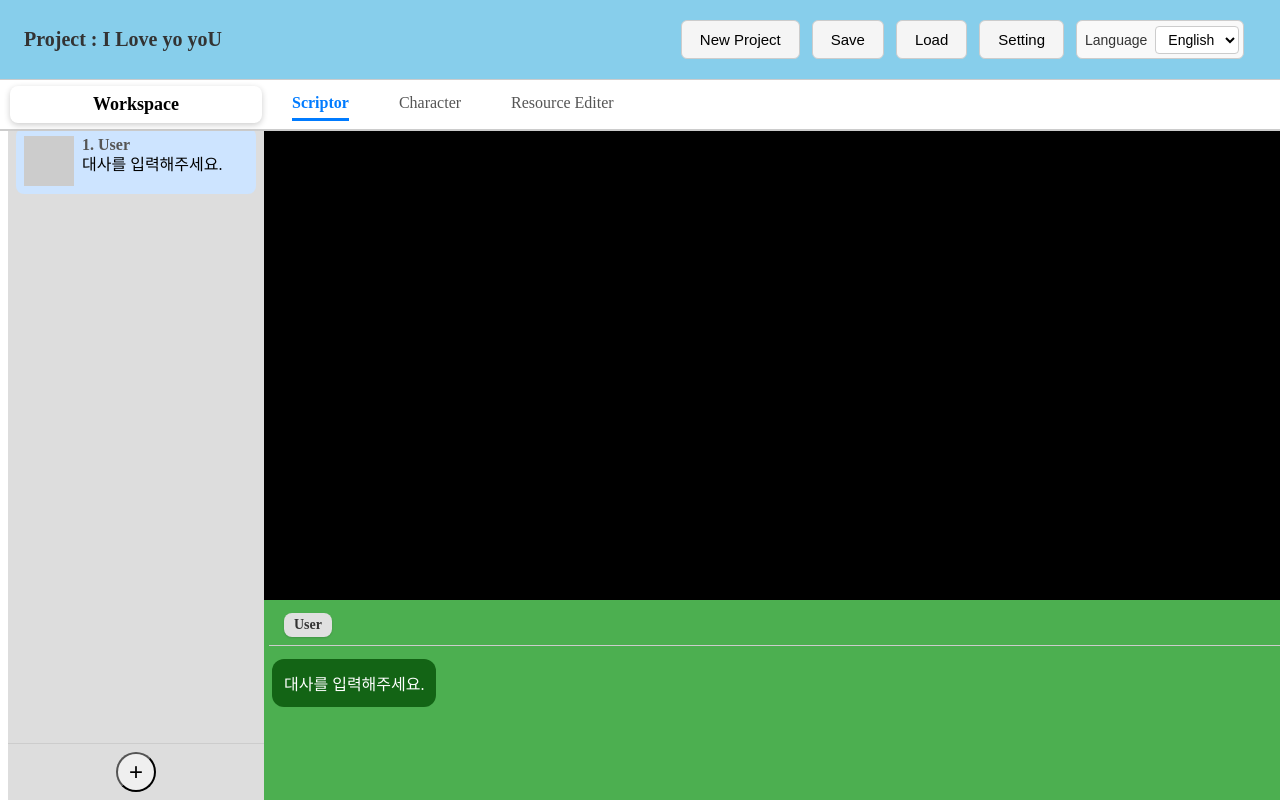
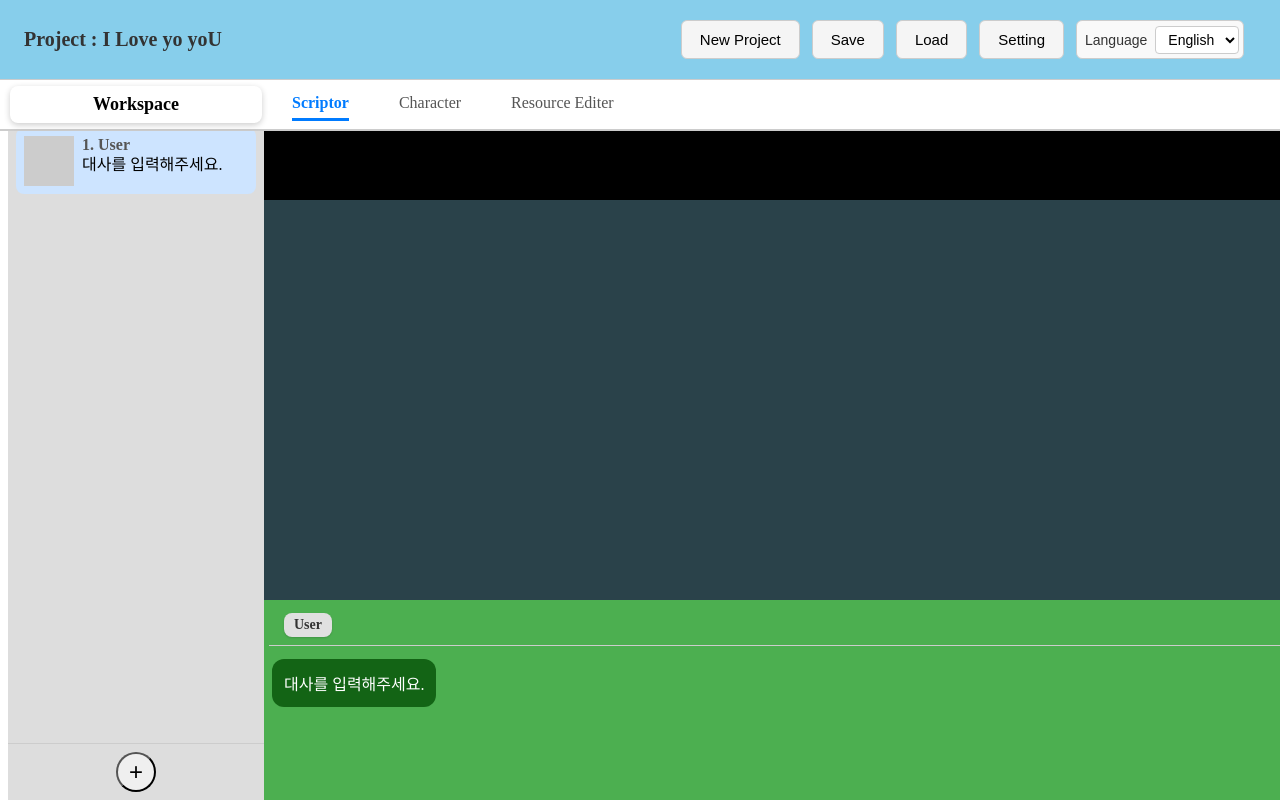
Before and after one commit to andoricano/JsonGenerator, a React (Vite) app: page / in a window 1280 px wide. Built offline with nearby package versions, Linux system fonts and the light colour scheme; no server answers.

Commit message:
[feat] Scriptor Image Editing 영역 추가.

```diff
--- a/src/components/main/tab/scriptor/ImageSceneSection.tsx
+++ b/src/components/main/tab/scriptor/ImageSceneSection.tsx
@@ -0,0 +1,56 @@
+import React, { useState } from 'react';
+import { Script, ScriptCharacter } from '../../../../scene';
+
+
+type ImageSceneSectionProps = {
+  script: Script;
+  onCharacter: (idx: number) => void;
+};
+
+export default function ImageSceneSection(
+  {
+    script,
+     onCharacter
+  }: ImageSceneSectionProps
+) {
+  var [editing, setEditing] = useState(false);
+  var [character, setCharacter] = useState(script.character);
+
+  const handleSave = (idx : number) => {
+    onCharacter(idx)
+  }
+
+  return (
+    <div style={styles.container}
+      onClick={() => setEditing(true)}
+    >
+
+      {editing ? (
+        <div>
+        </div>
+      ) : (
+        <div>
+        </div>
+      )}
+    </div>
+  );
+}
+
+export const styles: { [key: string]: React.CSSProperties } = {
+  container: {
+    backgroundColor: '#7cc0d857',
+    left: 20,
+    right: 20,
+    bottom: 20,
+    height: '400px',
+    boxSizing: 'border-box',
+    cursor: "pointer",
+  },
+  bubble: {
+    padding: '12px',
+    marginBottom: '10px',
+    borderRadius: '12px',
+    display: 'block',
+    maxWidth: '80%',
+  },
+};
--- a/src/components/main/tab/scriptor/Scriptor.tsx
+++ b/src/components/main/tab/scriptor/Scriptor.tsx
@@ -1,4 +1,5 @@
 import { useAppStore } from '../../../../AppProvider';
+import ImageSceneSection from './ImageSceneSection';
 import TextBoxSection from './TextBox/TextBoxSection';
 
 export default function Scriptor() {
@@ -22,6 +23,10 @@ export default function Scriptor() {
                 boxSizing: 'border-box',
             }}
         >
+            <ImageSceneSection
+                script={scriptItems[selectedIndex]}
+                onCharacter={(idx) => {}}
+            />
             <TextBoxSection
                 scriptString={scriptItems[selectedIndex]}
                 updateScriptText={updateScriptText}
--- a/src/scene.ts
+++ b/src/scene.ts
@@ -17,6 +17,7 @@ export type ScriptCharacter = {
 export type Script = {
   id: string;
   character: ScriptCharacter[];
+  represent: number;
   text: string;
 };
 
@@ -55,5 +56,6 @@ export const defaultScript: Script = {
       tone: 1,
     },
   ],
+  represent: 0,
   text: "",
 };
```
